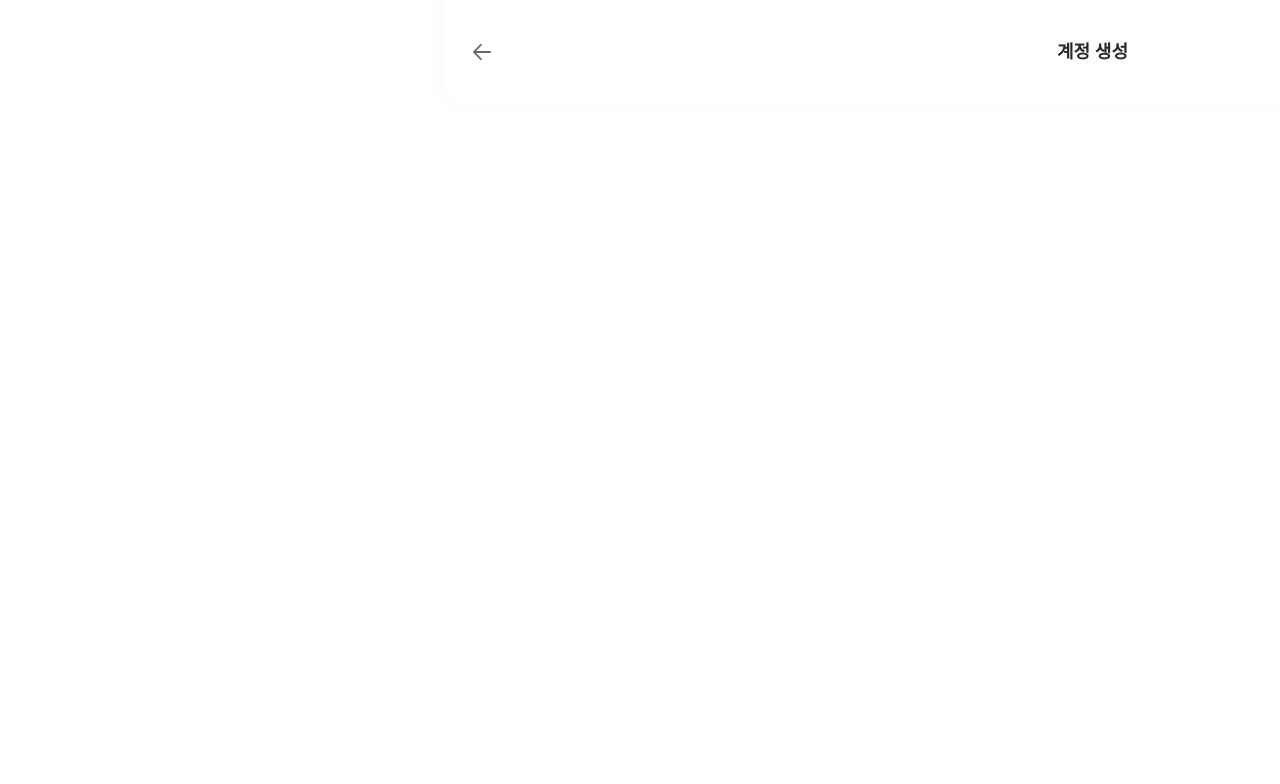
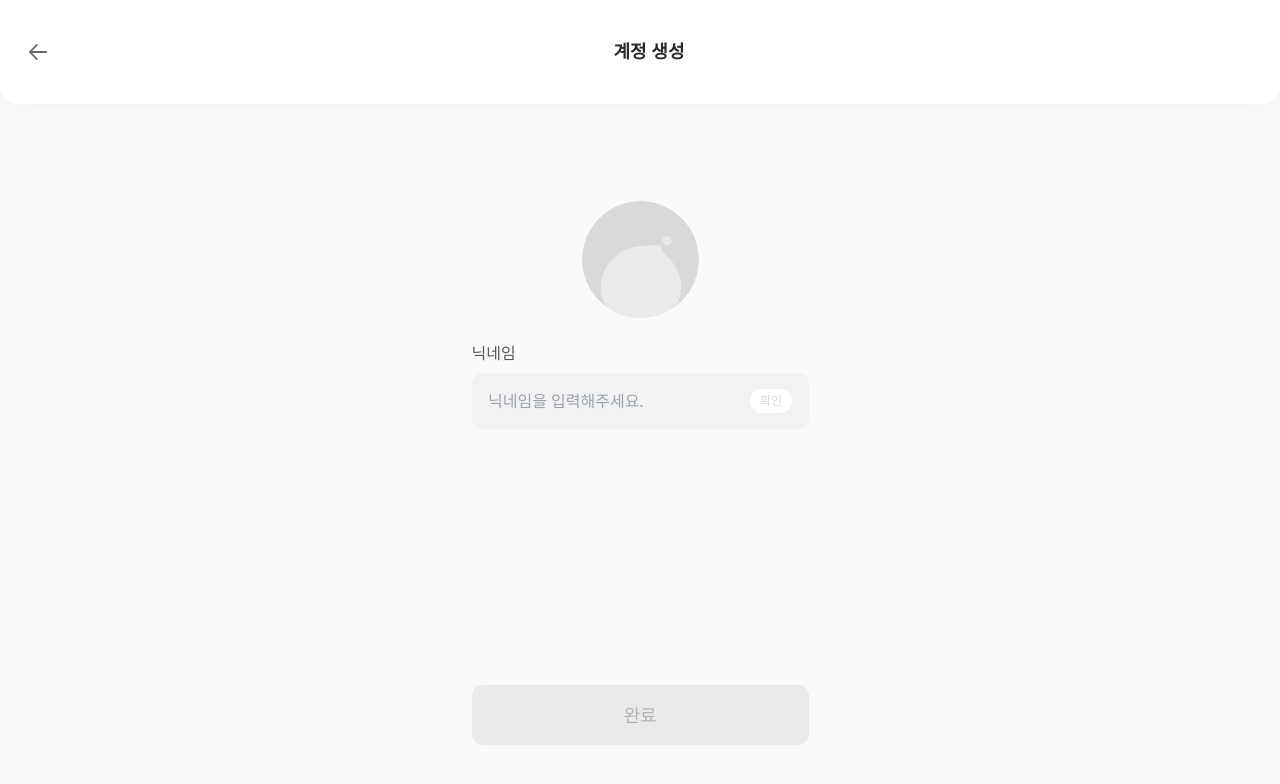
Before and after one commit to 9oormthon-univ/2025_SEASONTHON_TEAM_46_FE, a React (Vite) app: page /create-account in a window 1280 px wide. Shown: the top 784 px of the page. Built offline with nearby package versions, Linux system fonts and the light colour scheme.

Commit message:
feat: craete-account page

```diff
--- a/src/App.tsx
+++ b/src/App.tsx
@@ -11,7 +11,7 @@ function App() {
   const showBottomNav: boolean = useStore((state) => state.showBottomNav);
   return (
     <BrowserRouter>
-      <div className="relative mx-auto min-h-screen w-[393px]">
+      <div className="relative mx-auto min-h-screen w-dvw">
         <Routes>
           <Route path="/" element={<Login />} />
           <Route path="/create-account" element={<CreateAccount />} />
--- a/src/pages/CreateAccount.tsx
+++ b/src/pages/CreateAccount.tsx
@@ -1,8 +1,15 @@
-import { useEffect } from "react";
+import { useEffect, useState } from "react";
 import { Header } from "../components/common/Header";
 import { useStore } from "../stores/useStore";
+import { useNavigate } from "react-router-dom";
+import DefaultSvg from "../assets/icons/default_profile.svg";
 
 export default function CreateAccount() {
+  const navigate = useNavigate();
+  const [isFilled, setIsFilled] = useState<boolean>(false);
+  const [nickName, setNickName] = useState<string>("");
+  const [isNickNameAuth, setIsNickNameAuth] = useState<boolean>(false);
+  const [imgSrc, setImgSrc] = useState<string>(DefaultSvg);
   const setBottomNav: (value: boolean) => void = useStore(
     (state) => state.setBottomNav,
   );
@@ -12,9 +19,76 @@ export default function CreateAccount() {
     return () => setBottomNav(true);
   }, [setBottomNav]);
 
+  const handleChange = (e: React.ChangeEvent<HTMLInputElement>) => {
+    const file = e.target.files?.[0];
+    if (!file) {
+      return;
+    }
+    const fileReader = new FileReader();
+    fileReader.onload = (e) => {
+      if (typeof e.target?.result === "string") {
+        setImgSrc(e.target.result);
+      }
+    };
+    fileReader.readAsDataURL(file);
+  };
+
   return (
-    <article className="flex flex-col bg-[#FAFAFA]">
+    <article className="flex h-screen flex-col items-center bg-[#FAFAFA] pt-[201px]">
       <Header text="계정 생성" onClick={() => {}} />
+      <label htmlFor="profile-upload">
+        <img
+          src={imgSrc}
+          alt="Default"
+          width={117}
+          height={117}
+          className="h-[117px] w-[117px] rounded-[50%]"
+        />
+      </label>
+      <input
+        id="profile-upload"
+        type="file"
+        accept="image/*"
+        onChange={handleChange}
+        className="hidden"
+      />
+
+      <div className="mt-[23px] flex w-[337px] flex-col items-start gap-[8px]">
+        <p className="text-[16px] font-[500] text-[#595959]">닉네임</p>
+        <div className="flex h-[56px] w-full items-center gap-[8px] rounded-[10px] bg-[#F2F2F2] px-[16.5px]">
+          <input
+            value={nickName}
+            onChange={(e) => {
+              setNickName(e.target.value);
+              setIsFilled(!!e.target.value);
+            }}
+            type="text"
+            placeholder="닉네임을 입력해주세요."
+            className="h-full w-full border-none bg-transparent outline-none"
+          />
+          <button
+            className={`h-[24px] w-[42px] flex-shrink-0 rounded-[50px] ${isFilled ? "bg-[#3D57FE]" : "bg-white"}`}
+            onClick={() => setIsNickNameAuth(true)}
+          >
+            <p
+              className={`text-[12px] font-[500] ${isFilled ? "text-white" : "text-[#D9D9D9]"}`}
+            >
+              확인
+            </p>
+          </button>
+        </div>
+      </div>
+      <button
+        className={`fixed bottom-[55px] h-[60px] w-[337px] rounded-[10px] ${isNickNameAuth ? "bg-[#3D57FE]" : "bg-[#EAEAEA]"}`}
+        disabled={!isNickNameAuth}
+        onClick={() => navigate("/home")}
+      >
+        <p
+          className={`text-[18px] font-[500] tracking-[-0.36px] ${isNickNameAuth ? "text-white" : "text-[#B3B3B3]"}`}
+        >
+          완료
+        </p>
+      </button>
     </article>
   );
 }
```
Also changed, not shown: src/assets/icons/default_profile.svg (added).
